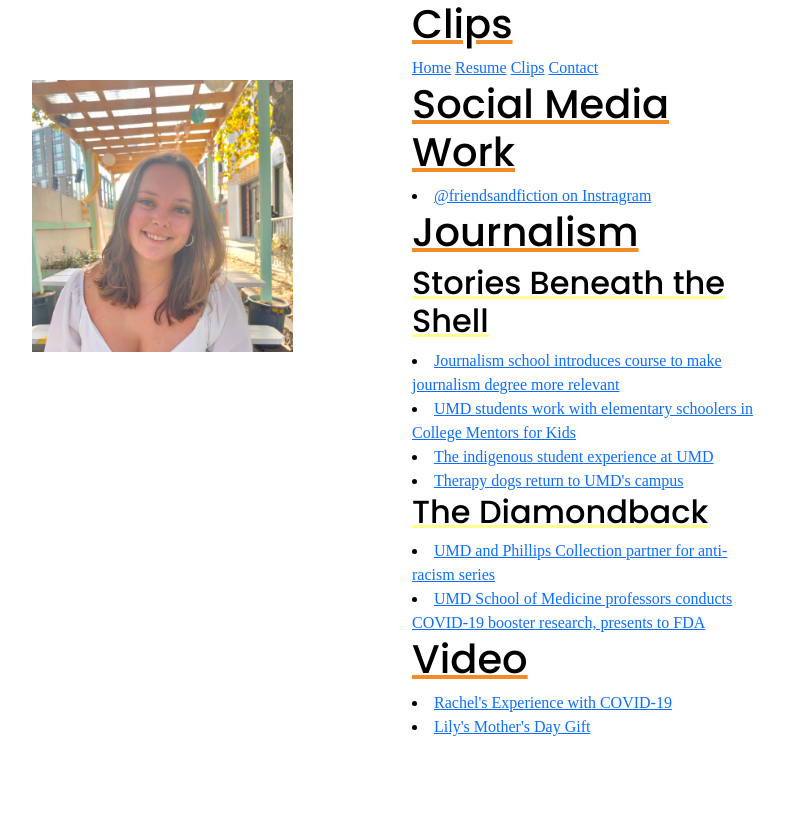
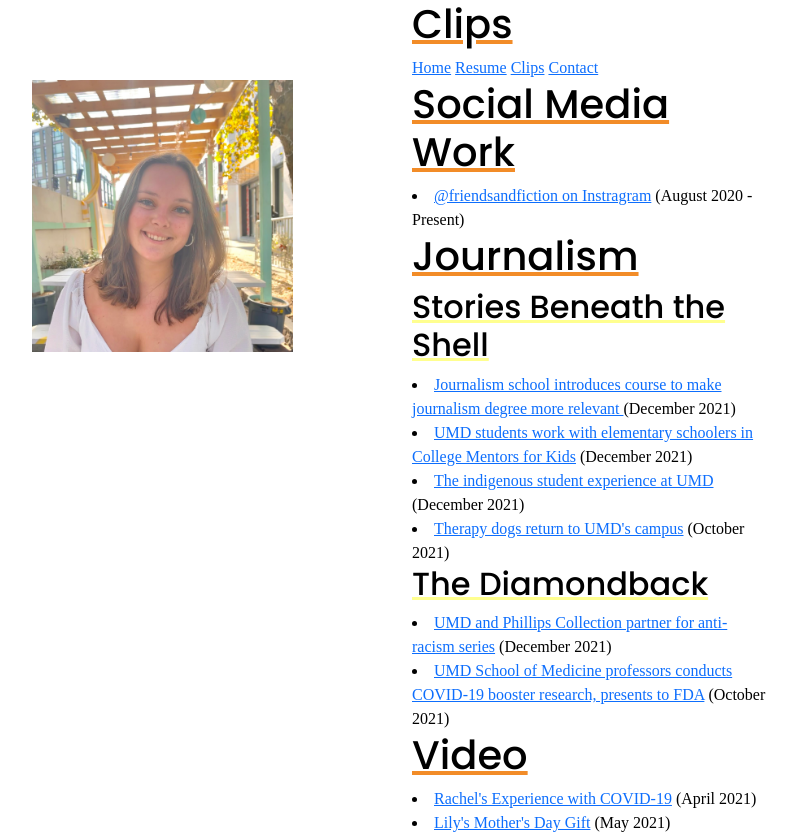
Before and after one commit to gracewalker160/gracewalker160.github.io, a plain HTML site: page clips/index.html in a window 1280 px wide. Shown: the top 835 px of the page, without its empty margins (240-1037 px from the left). Before the commit the page ends 800 px from the top, so only its background shows below. Drawn offline with nearby package versions, Linux system fonts and the light colour scheme; a web font is replaced by a local one.

Commit message:
Update index.html

```diff
--- a/clips/index.html
+++ b/clips/index.html
@@ -40,28 +40,30 @@
                 <div class="offset-lg-1 col-lg-4">
                     <h1>Social Media Work</h1>
                     <li><a href="https://www.instagram.com/friendsandfiction/?hl=en">@friendsandfiction on
-                            Instragram</a></li>
+                            Instragram</a> (August 2020 - Present)</li>
                     <h1>Journalism</h1>
                     <h2>Stories Beneath the Shell</h2>
                     <li><a
                             href="https://umdsbs.wordpress.com/2021/12/17/journalism-school-introduces-course-to-make-journalism-degree-more-relevant/">Journalism
-                            school introduces course to make journalism degree more relevant</a></li>
+                            school introduces course to make journalism degree more relevant </a>(December 2021)</li>
                     <li><a
                             href="https://umdsbs.wordpress.com/2021/12/17/umd-students-work-with-elementary-schoolers-in-college-mentors-for-kids/">UMD
-                            students work with elementary schoolers in College Mentors for Kids</a></li>
+                            students work with elementary schoolers in College Mentors for Kids</a> (December 2021)</li>
                     <li><a href="https://umdsbs.wordpress.com/2021/12/15/the-indigenous-student-experience-at-umd/">The
-                            indigenous student experience at UMD</a></li>
+                            indigenous student experience at UMD</a> (December 2021)</li>
                     <li><a href="https://umdsbs.wordpress.com/2021/10/27/therapy-dogs-return-to-umds-campus/">Therapy
-                            dogs return to UMD's campus</a></li>
+                            dogs return to UMD's campus</a> (October 2021)</li>
                     <h2>The Diamondback</h2>
                     <li><a href="https://dbknews.com/2021/12/17/umd-phillips-collection-anti-racism/">UMD and Phillips
-                            Collection partner for anti-racism series</a></li>
+                            Collection partner for anti-racism series</a> (December 2021)</li>
                     <li><a href="https://dbknews.com/2021/10/07/coronavirus-booster-pandemic-research/">UMD School of
-                            Medicine professors conducts COVID-19 booster research, presents to FDA</a></li>
+                            Medicine professors conducts COVID-19 booster research, presents to FDA</a> (October 2021)
+                    </li>
 
                     <h1>Video</h1>
-                    <li><a href="https://vimeo.com/539328711">Rachel's Experience with COVID-19</a></li>
-                    <li><a href="https://vimeo.com/manage/videos/544662277">Lily's Mother's Day Gift</a></li>
+                    <li><a href="https://vimeo.com/539328711">Rachel's Experience with COVID-19</a> (April 2021) </li>
+                    <li><a href="https://vimeo.com/manage/videos/544662277">Lily's Mother's Day Gift</a> (May 2021)
+                    </li>
                 </div>
             </div>
         </main>
```
